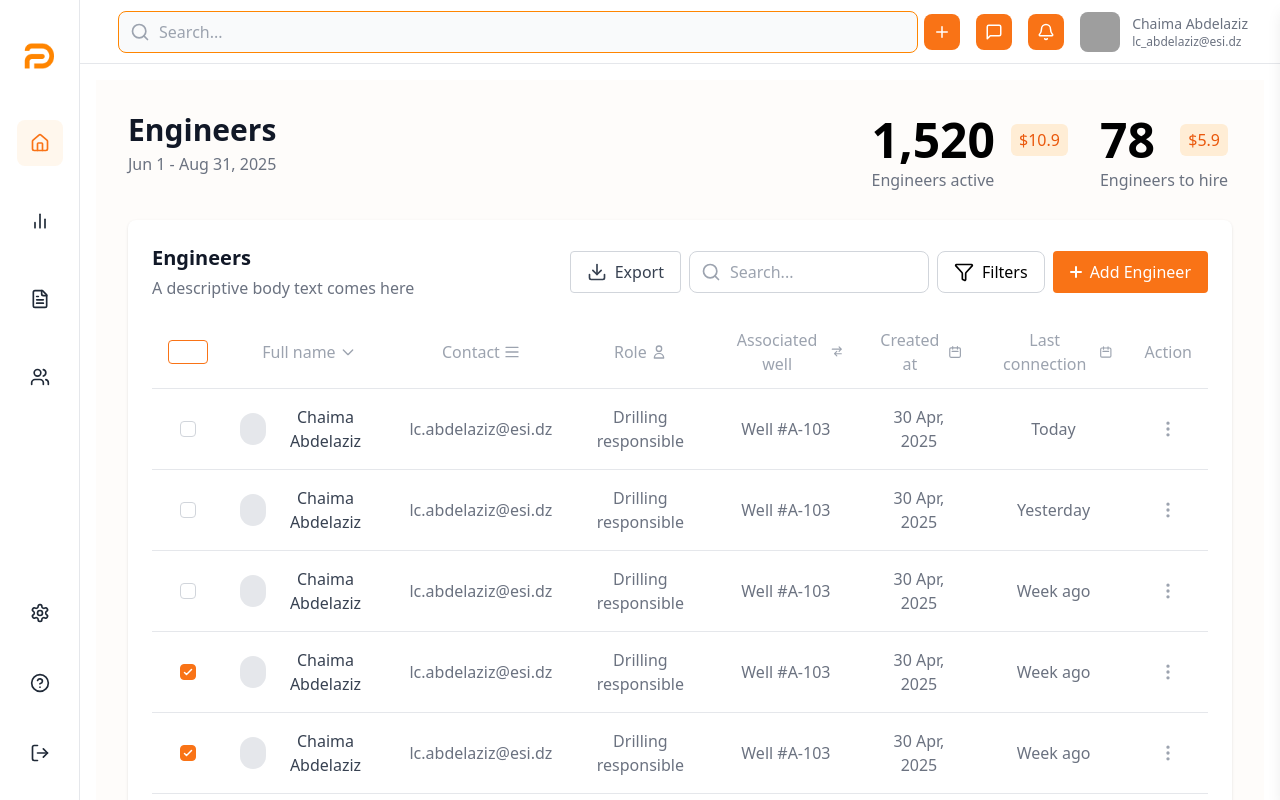
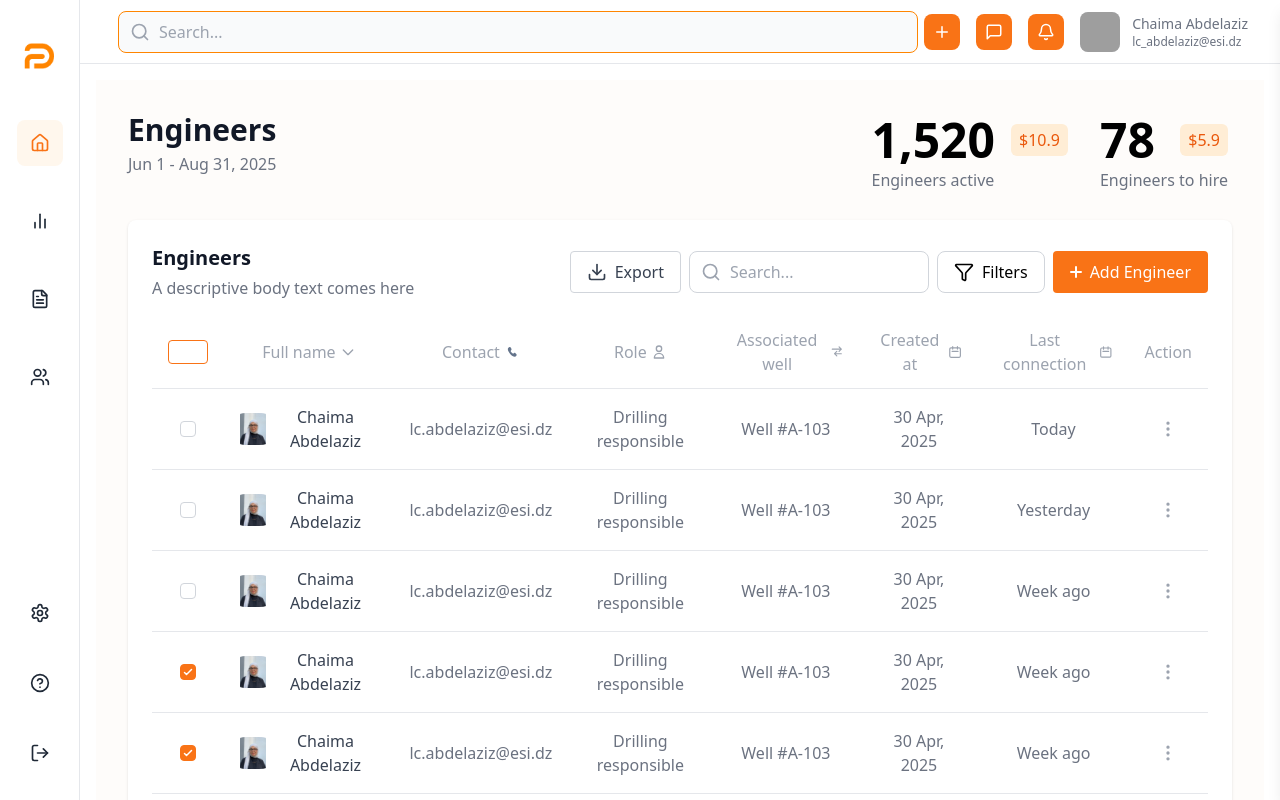
Before and after one commit to CHAIMAABDELAZIZ/syncflow, a React (Vite) app: page /engineers in a window 1280 px wide. Built offline with nearby package versions, Linux system fonts and the light colour scheme; grey boxes are pictures that could not be loaded.

Commit message:
slight fixes to /Engineers page (counting fixed) -- ICONS AAAAA

```diff
--- a/src/components/Engineers.jsx
+++ b/src/components/Engineers.jsx
@@ -269,20 +269,11 @@ export default function Engineers() {
                   <th className="px-4 py-3 text-center font-medium text-gray-400">
                     <div className="flex items-center justify-center gap-1">
                       <span>Contact</span>
-                      <svg
-                        className="h-4 w-4"
-                        fill="none"
-                        stroke="currentColor"
-                        viewBox="0 0 24 24"
-                        xmlns="http://www.w3.org/2000/svg"
-                      >
-                        <path
-                          strokeLinecap="round"
-                          strokeLinejoin="round"
-                          strokeWidth="2"
-                          d="M3 5h18M3 12h18M3 19h18"
+                      <img
+                          src="/phone.svg"
+                          alt="Sort"
+                          className="h-4 w-4"
                         />
-                      </svg>
                     </div>
                   </th>
                   <th className="px-4 py-3 text-center font-medium text-gray-400">
@@ -404,7 +395,9 @@ export default function Engineers() {
                     </td>
                     <td className="px-4 py-4 text-center">
                       <div className="flex items-center justify-center gap-2">
-                        <div className="h-8 w-8 rounded-full bg-gray-200"></div>
+                        <div className="h-8 w-8 rounded-full bg-gray-200">
+                        <img alt="Profile" class="h-full w-full object-cover" src="/engineer-placeholder.png" />
+                        </div>
                         <span className="text-gray-700">{engineer.fullName}</span>
                       </div>
                     </td>
```
